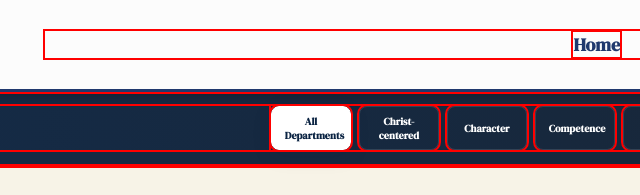
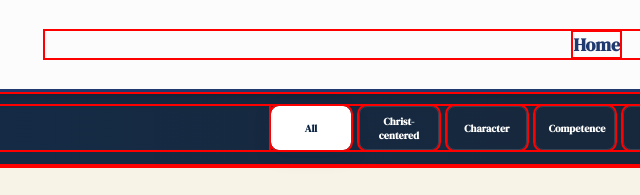
Before and after one commit to Jamal-GOAT/OSIS-WEBSITE, a plain HTML site: page members.html in a window 1280 px wide. Shown: the top 195 px of the page, 291-931 px from the left. Drawn offline with Linux system fonts and the light colour scheme; a web font is replaced by a local one.

Commit message:
Add files via upload

```diff
--- a/members.html
+++ b/members.html
@@ -72,7 +72,7 @@
 
       <nav class="top-actions" aria-label="Gallery filters">
         <div class="filter-group" role="tablist" aria-label="Filter members">
-          <button class="filter-btn active" data-filter="all" role="tab" aria-selected="true">All Departments</button>
+          <button class="filter-btn active" data-filter="all" role="tab" aria-selected="true">All</button>
           <button class="filter-btn" data-filter="Christ-centered" role="tab">Christ-centered</button>
           <button class="filter-btn" data-filter="Character" role="tab">Character</button>
           <button class="filter-btn" data-filter="Competence" role="tab">Competence</button>
```
